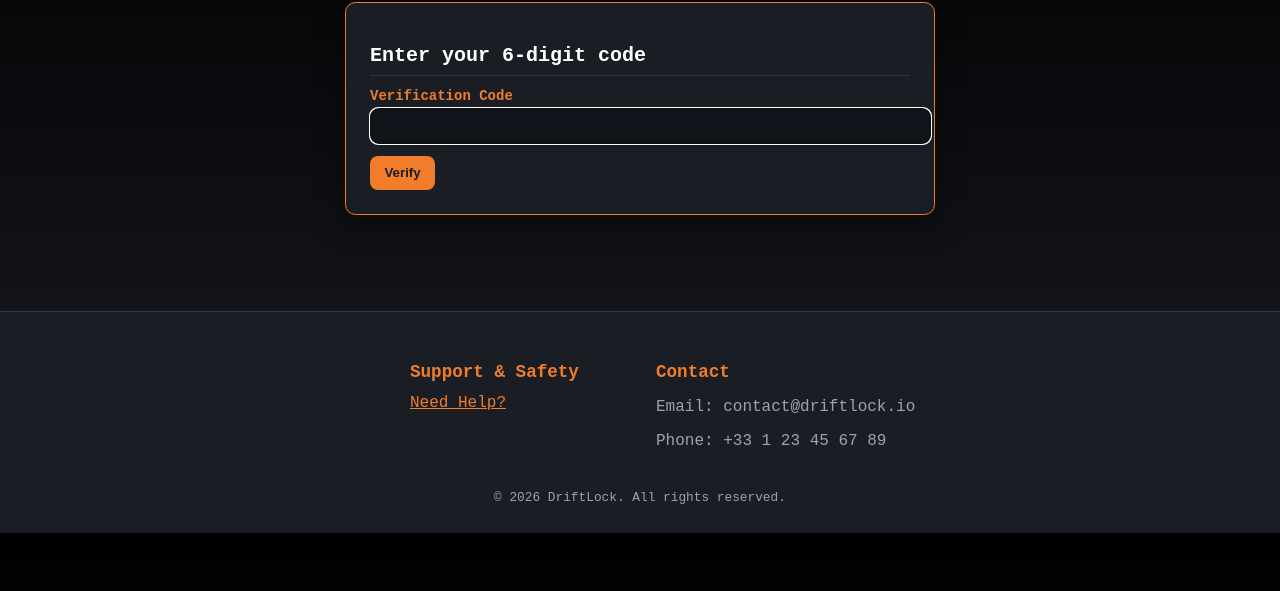
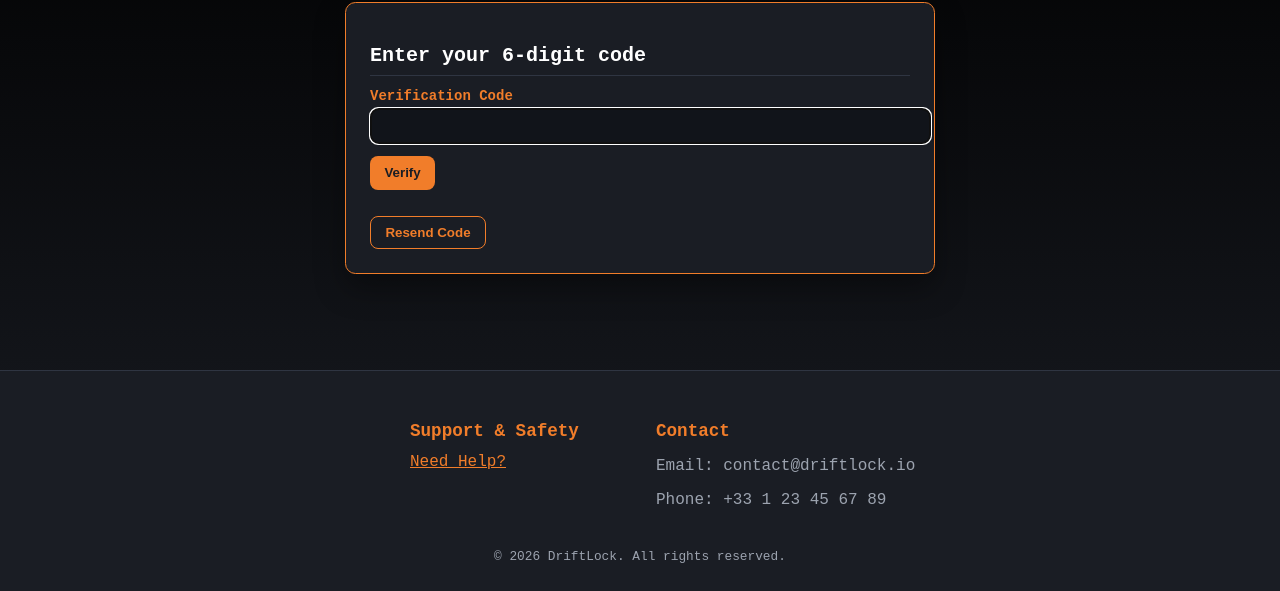
Before and after one commit to MadumathiS/BlueTeam, a Flask app: page /verify-mfa in a window 1280 px wide. Shown: the part 181-772 px from the top of the page. Run offline with Flask 3, Linux system fonts and the light colour scheme; the visitor is signed in with stand-in values (Sample User, id 1); tables that the repository leaves empty hold one stand-in row (values such as "Sample post"); parts of the project's set-up code (start-up, migrations or seed data) failed here and were passed over; some libraries are stand-ins or nearby versions.

Commit message:
Add resend MFA button, fix valid_window, increase input length

```diff
--- a/web/auth.py
+++ b/web/auth.py
@@ -313,6 +313,22 @@ def generate_qr_base64(data: str) -> str:
     img.save(buf, format='PNG')
     return base64.b64encode(buf.getvalue()).decode()
 
+def resend_mfa():
+    user_id = session.get('pending_mfa_user_id')
+    if not user_id:
+        return jsonify({"error": "No pending MFA session"}), 400
+
+    user = User.query.get(user_id)
+    if not user or not user.totp_seed:
+        return jsonify({"error": "Invalid session"}), 400
+
+    secret = decrypt_secret(user.totp_seed.encrypted_seed)
+    totp = pyotp.TOTP(secret)
+    code = totp.now()
+    _send_mfa_code(user.email, user.username, code)
+    current_app.logger.info(f"MFA code resent to {user.email}")
+    return jsonify({"message": "A new code has been sent to your email."}), 200
+
 
 def verify_mfa():
     user_id = session.get('pending_mfa_user_id')
@@ -338,7 +354,7 @@ def verify_mfa():
         secret = decrypt_secret(user.totp_seed.encrypted_seed)
         totp = pyotp.TOTP(secret)
 
-        if not totp.verify(code, valid_window=1):
+        if not totp.verify(code, valid_window=10):
             current_app.logger.warning(
                 f"MFA verify failed for {user.username} from {request.remote_addr}")
             return jsonify({"error": "Invalid code"}), 401
--- a/web/templates/login.html
+++ b/web/templates/login.html
@@ -32,7 +32,7 @@
 
         <form id="login-form">
             <label for="username" class="text-sm text-market-gold font-semibold block mb-1">Account Name or Email</label>
-            <input id="username" name="username" type="text" required minlength="3" maxlength="20" class="mb-3" style="width: 100%; padding: 0.6rem; border-radius: 0.5rem; border: 1px solid var(--market-border); background: #11141a; color: #fff;">
+            <input id="username" name="username" type="text" required minlength="3" maxlength="255" class="mb-3" style="width: 100%; padding: 0.6rem; border-radius: 0.5rem; border: 1px solid var(--market-border); background: #11141a; color: #fff;">
 
             <label for="password" class="text-sm text-market-gold font-semibold block mb-1">Password</label>
             <input id="password" name="password" type="password" required minlength="8" class="mb-3" style="width: 100%; padding: 0.6rem;border-radius: 0.5rem; border: 1px solid var(--market-border); background: #11141a; color: #fff;">
--- a/web/templates/mfa_verify.html
+++ b/web/templates/mfa_verify.html
@@ -25,6 +25,35 @@
 
             <button type="submit" class="top-auth-link" style="background: var(--market-gold); color: #1a1d24; border: 0; border-radius: 0.5rem; padding: 0.6rem 0.9rem; font-weight: 700; cursor: pointer;">Verify</button>
         </form>
+
+        <p id="resend-message" class="text-sm mt-3"></p>
+        <button id="resend-btn" onclick="resendCode()" class="top-auth-link" style="background: transparent; color: var(--market-gold); border: 1px solid var(--market-gold); border-radius: 0.5rem; padding: 0.5rem 0.9rem; font-weight: 600; cursor: pointer; margin-top: 0.75rem;">
+            Resend Code
+        </button>
+
+        <script>
+        async function resendCode() {
+            const btn = document.getElementById('resend-btn');
+            const msg = document.getElementById('resend-message');
+            btn.disabled = true;
+            btn.style.opacity = '0.4';
+
+            try {
+                const res = await fetch('/api/resend-mfa', { method: 'POST' });
+                const data = await res.json();
+                msg.className = 'text-market-gold text-sm mt-3';
+                msg.textContent = data.message || 'A new code has been sent.';
+            } catch (err) {
+                msg.className = 'text-red-400 text-sm mt-3';
+                msg.textContent = 'Failed to resend. Try again.';
+            }
+
+            setTimeout(() => {
+                btn.disabled = false;
+                btn.style.opacity = '1';
+            }, 30000);
+        }
+        </script>
     </div>
 </section>
 
```
Also changed, not shown: 2 other files.
